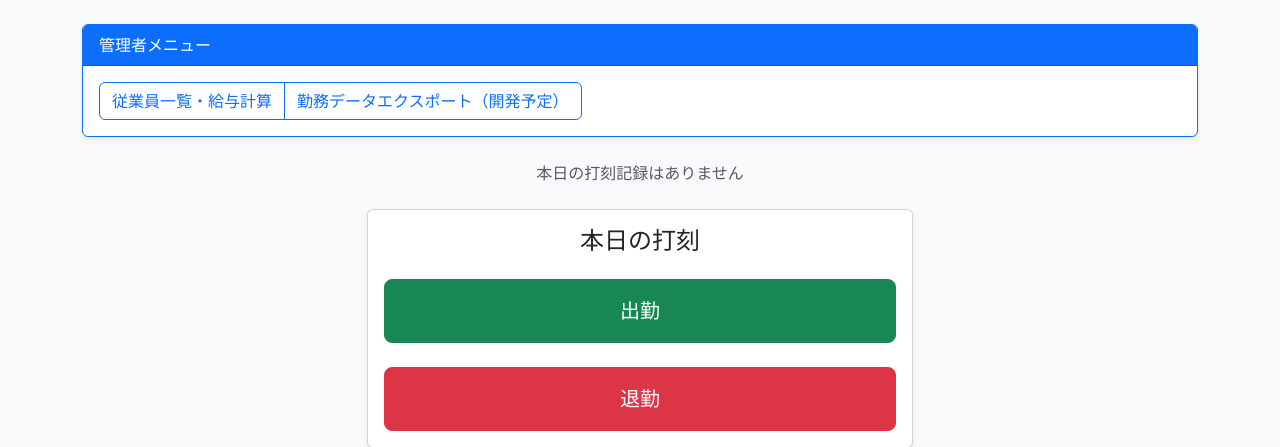
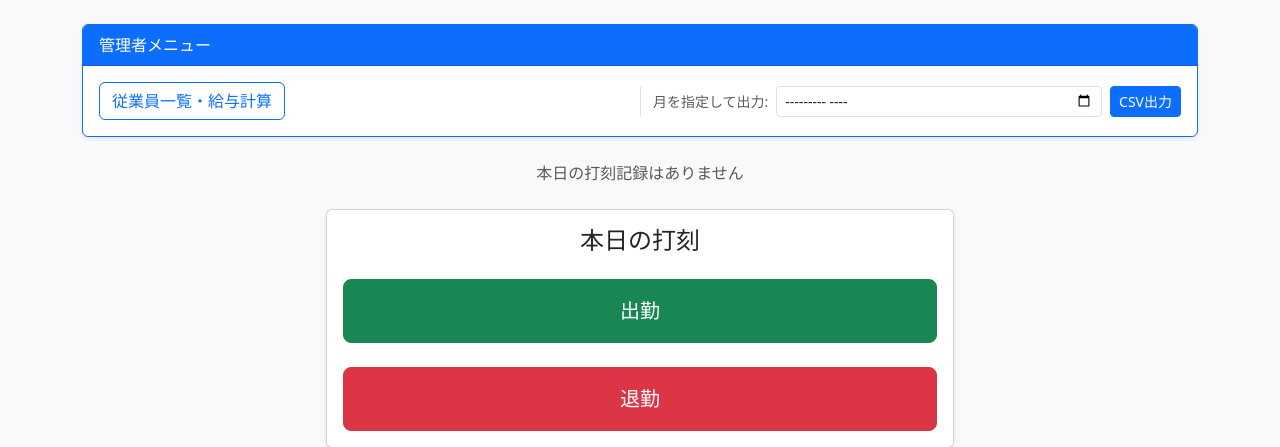
Before and after one commit to Mari714323/attendance-management-app, a Flask app: page / in a window 1280 px wide. Shown: the part 56-503 px from the top of the page. Run offline with Flask 3, Linux system fonts and the light colour scheme; the visitor is signed in with stand-in values (Sample User, id 1).

Commit message:
Implement monthly CSV export feature

```diff
--- a/app.py
+++ b/app.py
@@ -1,4 +1,6 @@
-from flask import Flask, render_template, request, redirect, url_for, session, flash
+import csv
+import io
+from flask import Flask, render_template, request, redirect, url_for, session, flash, make_response
 from flask_sqlalchemy import SQLAlchemy
 from datetime import datetime
 
@@ -321,6 +323,57 @@
     # 4. 管理者パネルへ戻る
     return redirect(url_for('admin_dashboard'))
 
+# app.py の管理者用ルート付近に追加
+# app.py の admin_export_csv を修正
+@app.route('/admin/export_csv')
+def admin_export_csv():
+    if 'user_id' not in session or session.get('role') != 'admin':
+        return redirect(url_for('login'))
+
+    # URLパラメータから月を取得 (例: "2026-03")
+    target_month = request.args.get('month')
+
+    query = Attendance.query
+
+    # 月の指定がある場合はフィルタリング
+    if target_month:
+        try:
+            year, month = map(int, target_month.split('-'))
+            # 指定された月の1日と、翌月の1日を計算して範囲を絞る
+            from datetime import date
+            start_date = date(year, month, 1)
+            if month == 12:
+                end_date = date(year + 1, 1, 1)
+            else:
+                end_date = date(year, month + 1, 1)
+
+            query = query.filter(Attendance.date >= start_date, Attendance.date < end_date)
+        except ValueError:
+            pass # 形式が正しくない場合は全件出す
+
+    attendances = query.order_by(Attendance.date.desc()).all()
+
+    si = io.StringIO()
+    cw = csv.writer(si)
+    cw.writerow(['ユーザー名', '日付', '出勤時刻', '退勤時刻', '休憩(分)', '勤務時間'])
+
+    for record in attendances:
+        user = User.query.get(record.user_id)
+        cw.writerow([
+            user.username,
+            record.date.strftime('%Y/%m/%d'),
+            record.start_time.strftime('%H:%M') if record.start_time else '',
+            record.end_time.strftime('%H:%M') if record.end_time else '',
+            record.break_minutes,
+            record.get_duration()
+        ])
+
+    filename = f"attendance_{target_month if target_month else 'all'}.csv"
+    output = make_response(si.getvalue().encode('utf-8-sig'))
+    output.headers["Content-Disposition"] = f"attachment; filename={filename}"
+    output.headers["Content-type"] = "text/csv"
+    return output
+
 if __name__ == '__main__':
     # 実行時にデータベースとテーブルを自動作成する
     with app.app_context():
--- a/templates/index.html
+++ b/templates/index.html
@@ -23,10 +23,19 @@
         <div class="col-md-12">
             <div class="card border-primary shadow-sm">
                 <div class="card-header bg-primary text-white">管理者メニュー</div>
-                <div class="card-body">
-                    <div class="btn-group">
-                        <a href="{{ url_for('admin_dashboard') }}" class="btn btn-outline-primary">従業員一覧・給与計算</a>
-                        <a href="#" class="btn btn-outline-primary">勤務データエクスポート（開発予定）</a>
+                    <div class="card-body">
+                        <div class="row align-items-center">
+                            <div class="col-md-6">
+                                <a href="{{ url_for('admin_dashboard') }}" class="btn btn-outline-primary">従業員一覧・給与計算</a>
+                            </div>
+                            <div class="col-md-6 border-start">
+                                <form action="{{ url_for('admin_export_csv') }}" method="GET" class="d-flex align-items-center gap-2">
+                                    <label class="small text-muted text-nowrap">月を指定して出力:</label>
+                                    <input type="month" name="month" class="form-control form-control-sm" required>
+                                    <button type="submit" class="btn btn-primary btn-sm text-nowrap">CSV出力</button>
+                                </form>
+                            </div>
+                        </div>
                     </div>
                 </div>
             </div>
```
